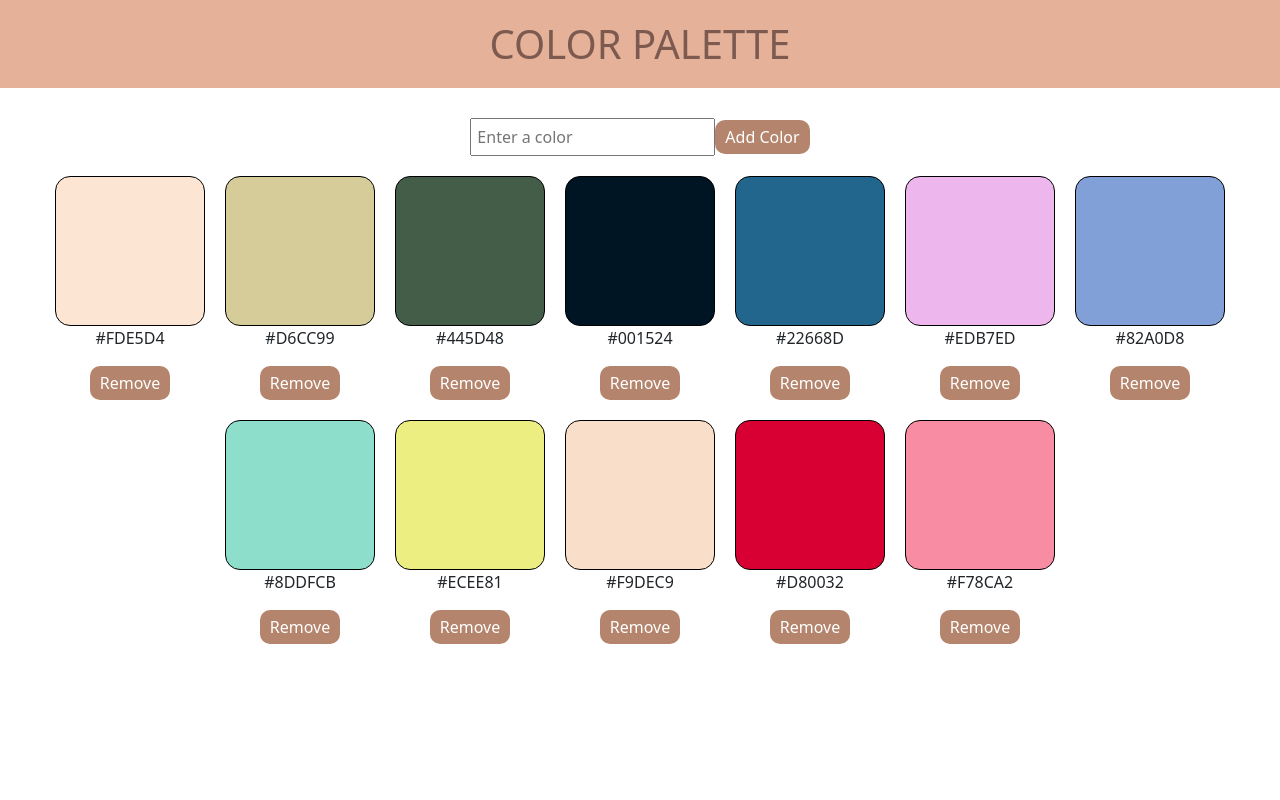
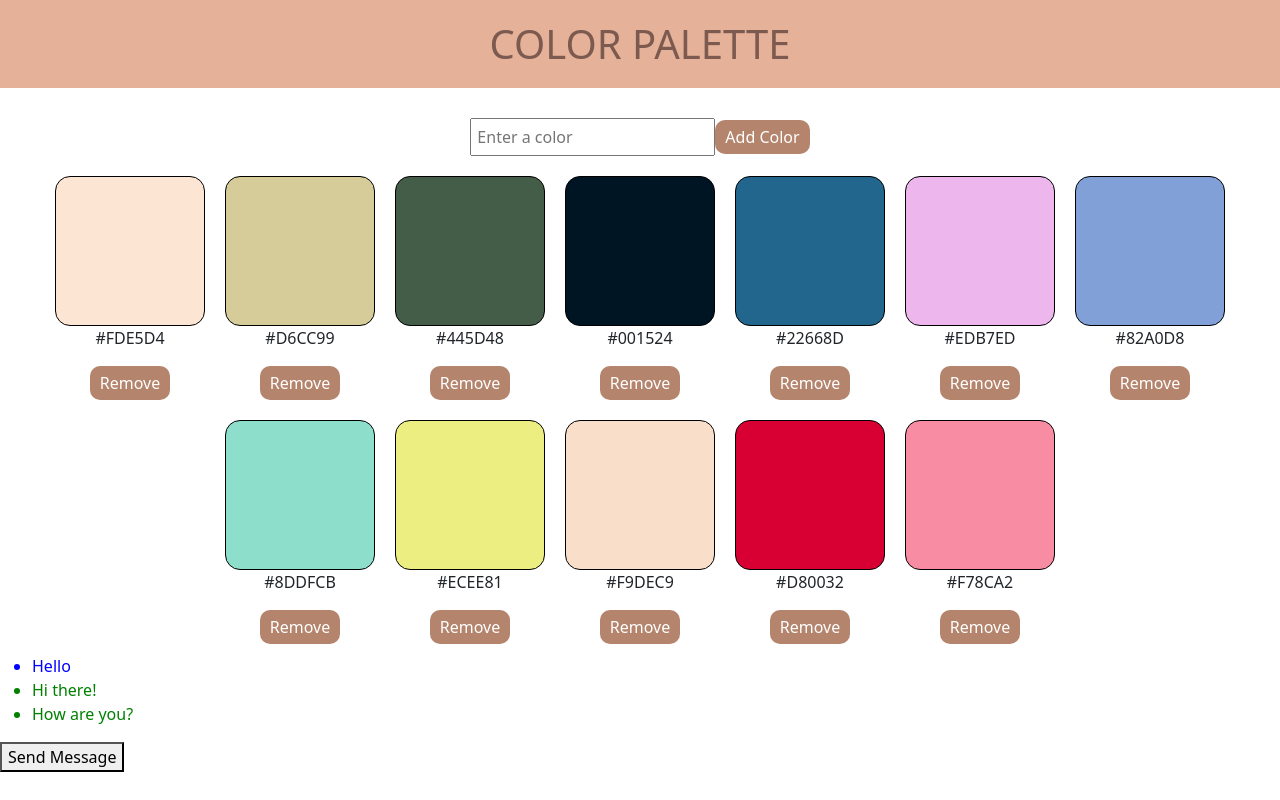
Before and after one commit to sheisshee/bsit-4d-rogacion-chavez-gracela-grafil, a Vue app: page / in a window 1280 px wide. Built offline with nearby package versions, Linux system fonts and the light colour scheme.

Commit message:
created simple chat message for baseloop file

```diff
--- a/src/components/BaseLoop.vue
+++ b/src/components/BaseLoop.vue
@@ -1,24 +1,36 @@
-
 <script setup>
 import { ref } from 'vue';
 
-// Data property
-const colors = ref(['#FDE5D4', '#D6CC99', '#445D48', '#001524', '#22668D', '#EDB7ED', '#82A0D8', '#8DDFCB', '#ECEE81', '#F9DEC9', '#D80032', '#F78CA2']);
-const newColor = ref('');
+// Initial chat messages
+let messages = ref([
+  { text: 'Hello', sender: 'user' },
+  { text: 'Hi there!', sender: 'bot' },
+  { text: 'How are you?', sender: 'bot' },
+]);
 
-// Method to add a new color
-const addColor = () => {
-  if (newColor.value) {
-    colors.value.push(newColor.value);
-    newColor.value = '';
-  }
-};
-
-// Method to remove a color
-const removeColor = (index) => {
-  colors.value.splice(index, 1);
+// Method to add a new message
+const addMessage = (text, sender) => {
+  messages.value.push({ text, sender });
 };
 </script>
 
 <template>
+  <div>
+    <ul>
+      <li v-for="message in messages" :key="message.text" :class="{ 'user-message': message.sender === 'user', 'bot-message': message.sender === 'bot' }">
+        {{ message.text }}
+      </li>
+    </ul>
+    <button @click="addMessage('Hello', 'user')">Send Message</button>
+  </div>
 </template>
+
+<style scoped>
+.user-message {
+  color: blue;
+}
+
+.bot-message {
+  color: green;
+}
+</style>
```
